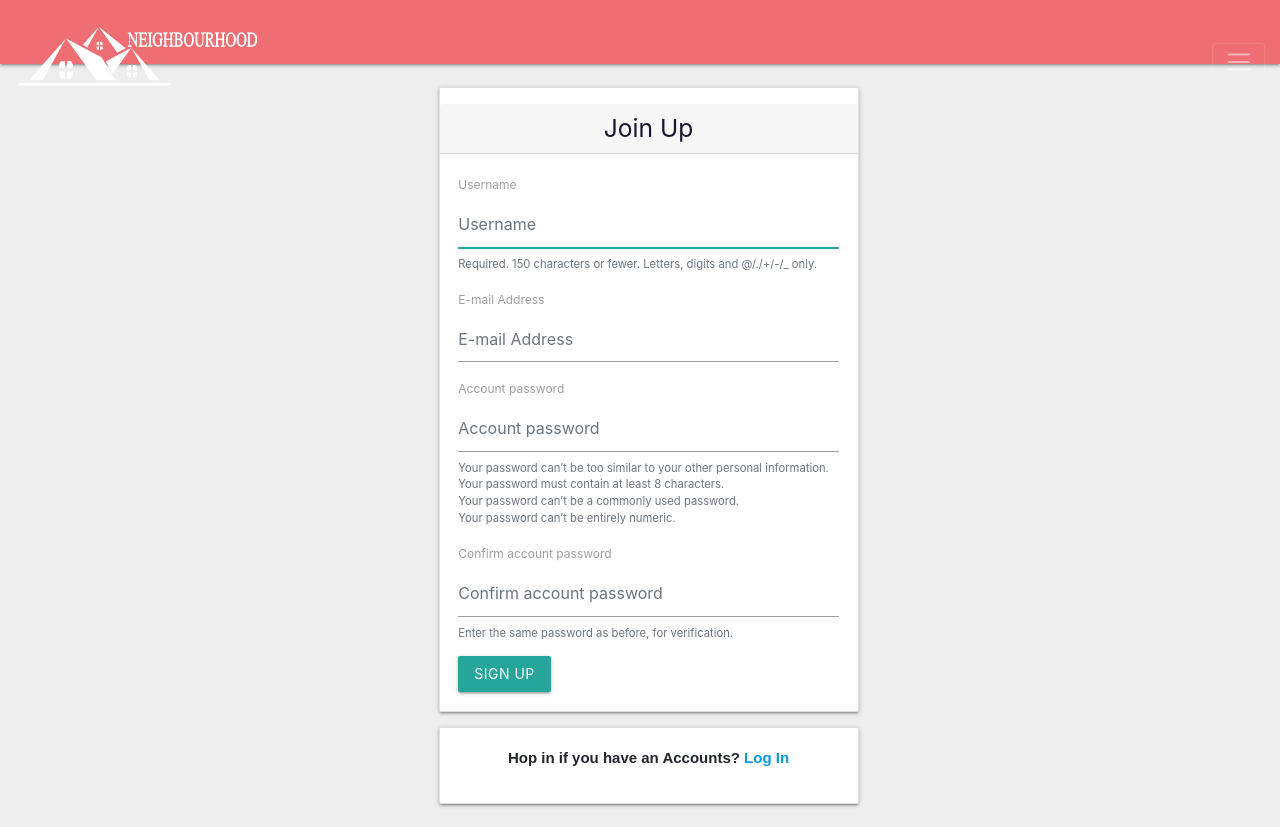
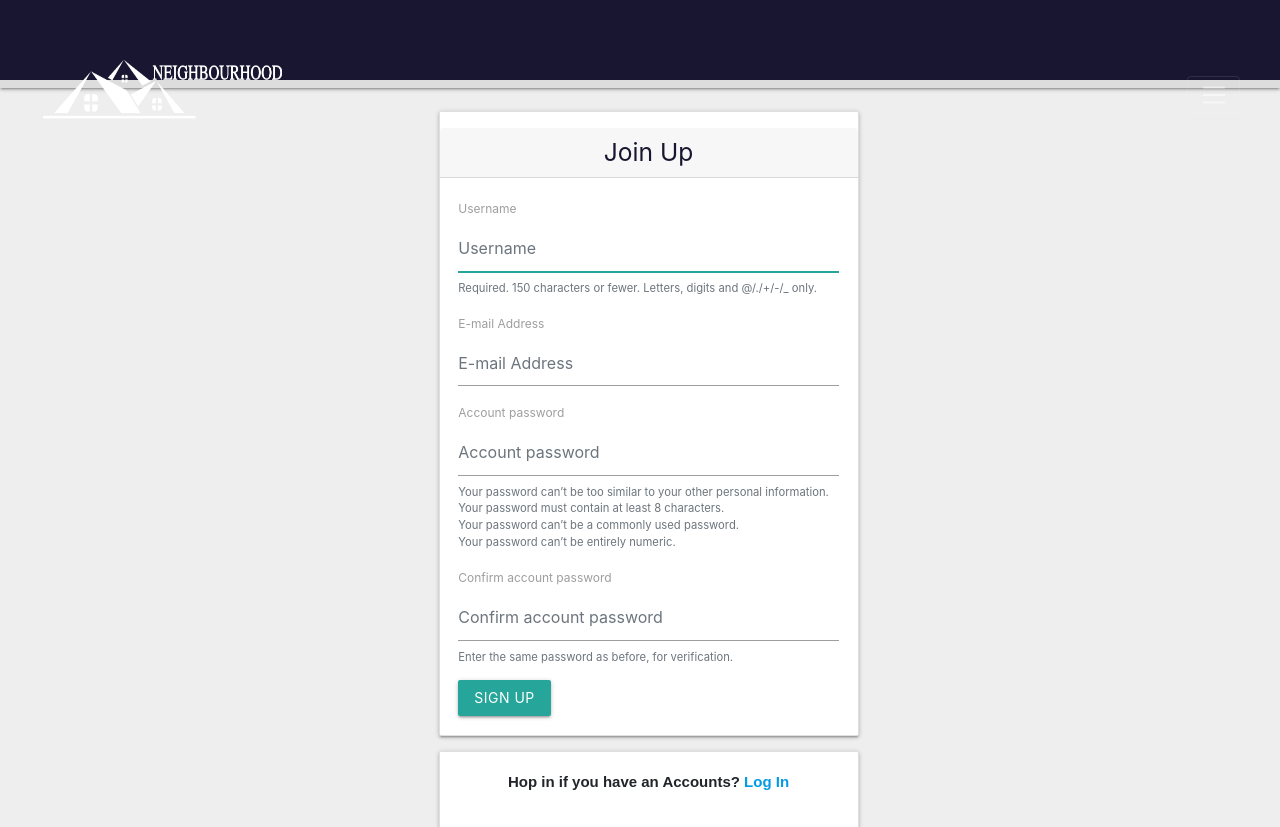
Before and after one commit to EnockOMONDI/NEIGHBOURHOOD, a Django app: page /accounts/signup/ in a window 1280 px wide. Shown: the top 827 px of the page. Run offline with Django 3.2, Linux system fonts and the light colour scheme; some libraries are stand-ins or nearby versions.

Commit message:
modified nav

```diff
--- a/static/css/style.css
+++ b/static/css/style.css
@@ -24,8 +24,7 @@ body {
   }
 
 
-}
-  .nav {
+  .navbar {
    display: -webkit-box;
    display: -ms-flexbox;
    display: flex;
@@ -37,5 +36,5 @@ body {
            align-items: center;
    padding: 40px;
    border-bottom: 8px solid #ddd;
-   background:#181630 !important;
+   background:#181630 ;
 }
```
